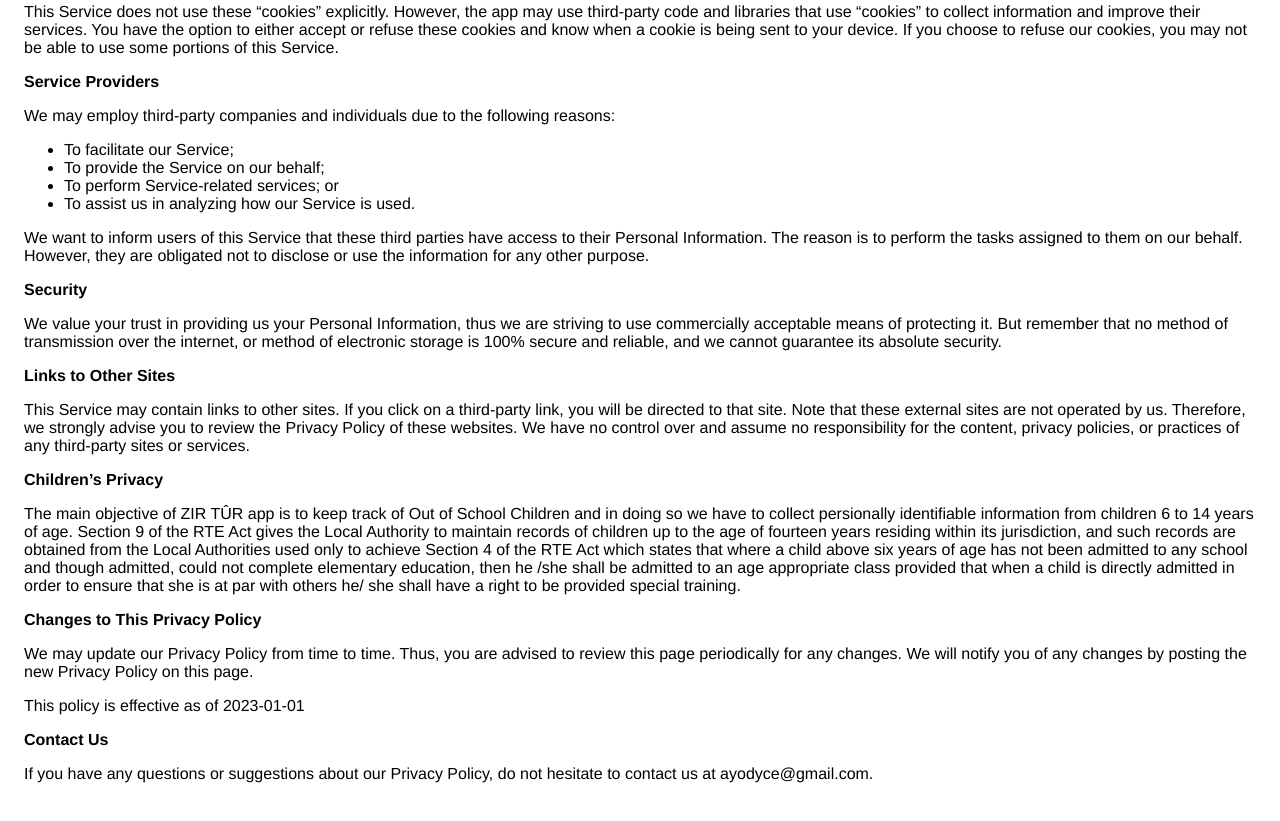
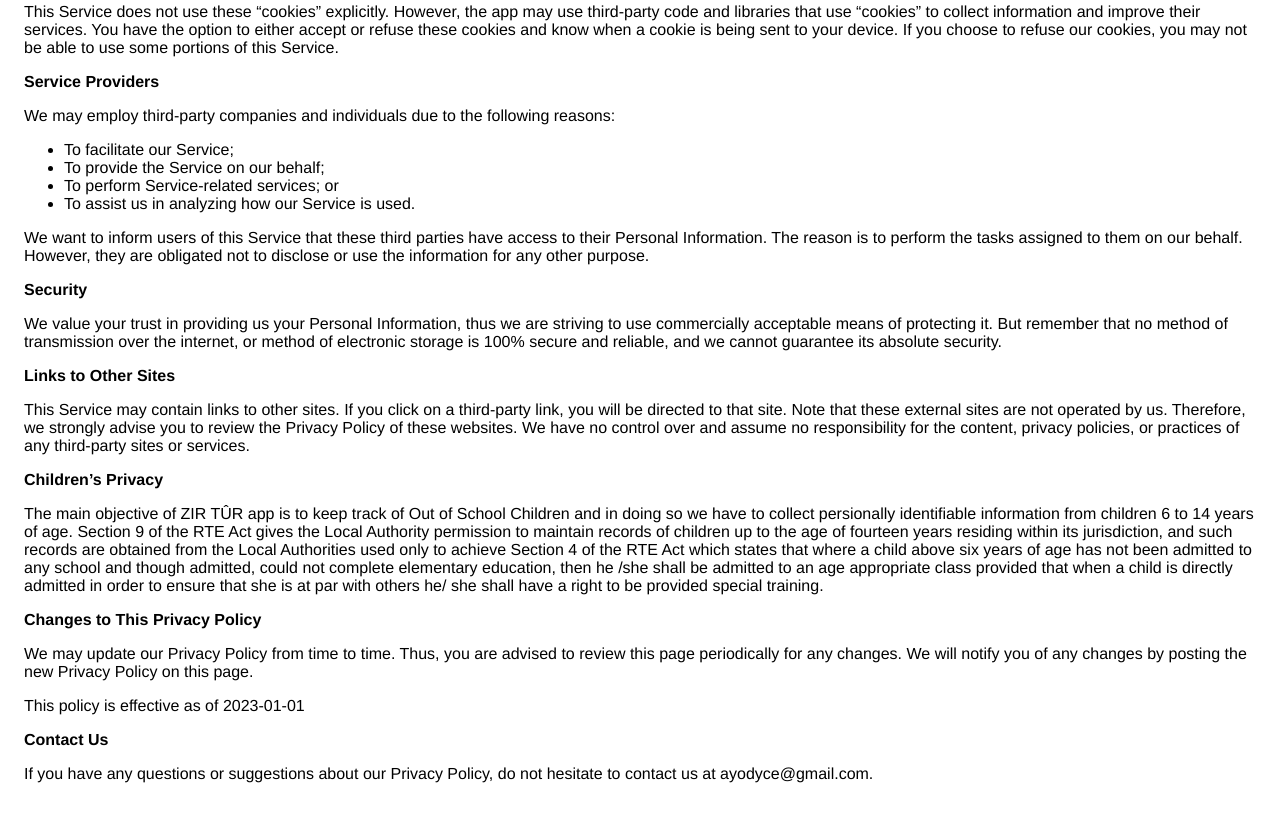
Before and after one commit to Vansangkima/zirtur_pp, a plain HTML site: page index.html in a window 1280 px wide. Shown: the part 641-1462 px from the top of the page. Drawn offline with Linux system fonts and the light colour scheme.

Commit message:
Update index.html

```diff
--- a/index.html
+++ b/index.html
@@ -89,7 +89,7 @@
                     The main objective of ZIR TÛR app is to keep track of
                     Out of School Children and in doing so we have to collect
                     persionally identifiable information from children 6 to 14 years of age.
-                    Section 9 of the RTE Act gives the Local Authority to maintain records of children
+                    Section 9 of the RTE Act gives the Local Authority permission to maintain records of children
                     up to the age of fourteen years residing within its jurisdiction, and such records are obtained from
                     the Local Authorities used only to achieve Section 4 of the RTE Act which states that where a child above six years of age has not been
                     admitted to any school and though admitted, could not complete elementary education, then he
```
